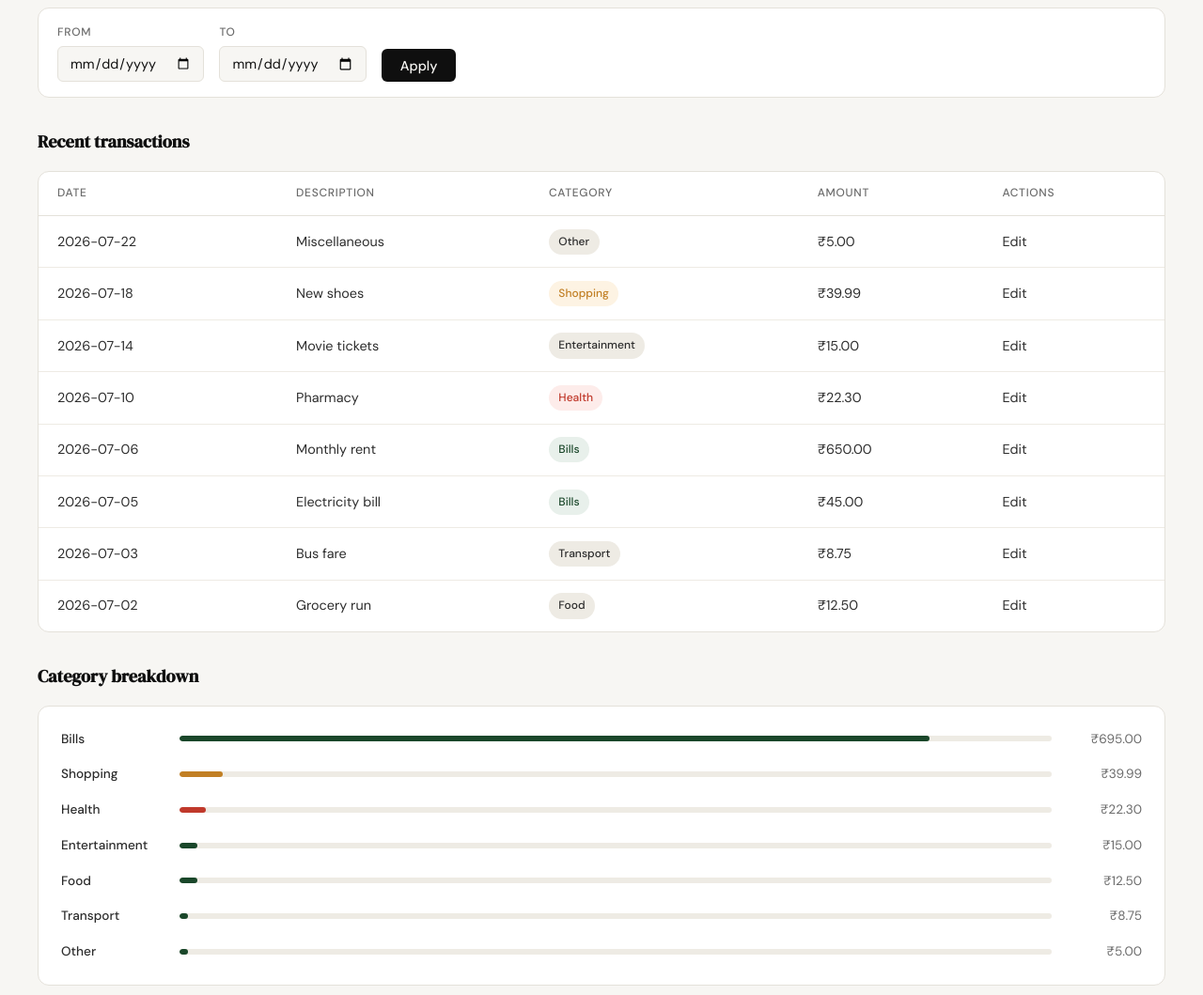
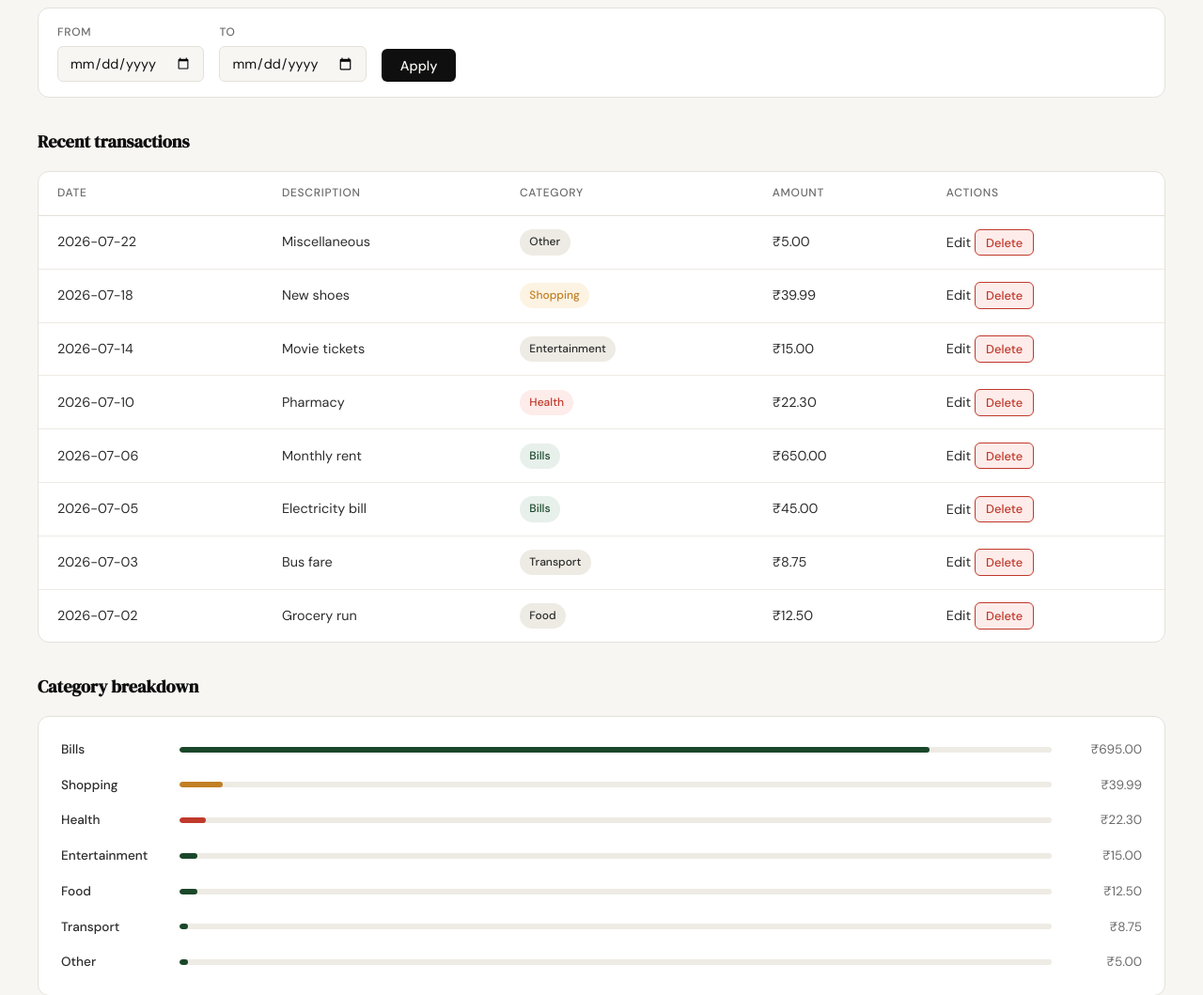
Before and after one commit to msdianprince-7/Spendly, a Flask app: page /profile in a window 1280 px wide. Shown: the part 424-1483 px from the top of the page at 94% size. Run offline with Flask 3, Linux system fonts and the light colour scheme; the visitor is signed in with stand-in values (Sample User, id 1); data comes from the database, SQL or seed files in the repository.

Commit message:
feat: add delete expense button with confirmation dialog

```diff
--- a/app.py
+++ b/app.py
@@ -8,6 +8,7 @@ from database.db import (
     CATEGORIES,
     create_expense,
     create_user,
+    delete_expense as db_delete_expense,
     get_category_breakdown,
     get_db,
     get_expense_by_id,
@@ -250,9 +251,17 @@ def edit_expense(id):
     return render_template("edit_expense.html", expense=expense, categories=CATEGORIES)
 
 
-@app.route("/expenses/<int:id>/delete")
+@app.route("/expenses/<int:id>/delete", methods=["POST"])
 def delete_expense(id):
-    return "Delete expense — coming in Step 9"
+    if not session.get("user_id"):
+        return redirect(url_for("login"))
+
+    expense = get_expense_by_id(id, session["user_id"])
+    if expense is None:
+        abort(404)
+
+    db_delete_expense(id, session["user_id"])
+    return redirect(url_for("profile"))
 
 
 if __name__ == "__main__":
--- a/database/db.py
+++ b/database/db.py
@@ -126,6 +126,18 @@ def update_expense(expense_id, user_id, amount, category, date, description):
         conn.close()
 
 
+def delete_expense(expense_id, user_id):
+    conn = get_db()
+    try:
+        conn.execute(
+            "DELETE FROM expenses WHERE id = ? AND user_id = ?",
+            (expense_id, user_id),
+        )
+        conn.commit()
+    finally:
+        conn.close()
+
+
 def seed_db():
     conn = get_db()
     existing = conn.execute("SELECT COUNT(*) AS count FROM users").fetchone()
--- a/static/css/style.css
+++ b/static/css/style.css
@@ -295,6 +295,24 @@ a { color: inherit; text-decoration: none; }
     color: var(--ink);
 }
 
+.btn-delete {
+    background: var(--danger-light);
+    color: var(--danger);
+    border: 1px solid var(--danger);
+    border-radius: var(--radius-sm);
+    padding: 0.3rem 0.7rem;
+    font-family: var(--font-body);
+    font-size: 0.8rem;
+    font-weight: 500;
+    cursor: pointer;
+    transition: background 0.2s;
+}
+
+.btn-delete:hover {
+    background: var(--danger);
+    color: var(--paper);
+}
+
 /* ------------------------------------------------------------------ */
 /* Features section                                                    */
 /* ------------------------------------------------------------------ */
--- a/templates/profile.html
+++ b/templates/profile.html
@@ -75,7 +75,12 @@
                             <td>{{ t.description }}</td>
                             <td><span class="profile-badge profile-badge-{{ t.category|lower }}">{{ t.category }}</span></td>
                             <td class="profile-table-amt">₹{{ "%.2f"|format(t.amount) }}</td>
-                            <td><a href="{{ url_for('edit_expense', id=t.id) }}">Edit</a></td>
+                            <td>
+                                <a href="{{ url_for('edit_expense', id=t.id) }}">Edit</a>
+                                <form method="POST" action="{{ url_for('delete_expense', id=t.id) }}" style="display:inline" onsubmit="return confirm('Delete this expense?')">
+                                    <button type="submit" class="btn-delete">Delete</button>
+                                </form>
+                            </td>
                         </tr>
                         {% endfor %}
                     </tbody>
```
Also changed, not shown: tests/test_delete_expense.py (added, +61 -0 lines), .claude/specs/09-delete-expense.md (added).
